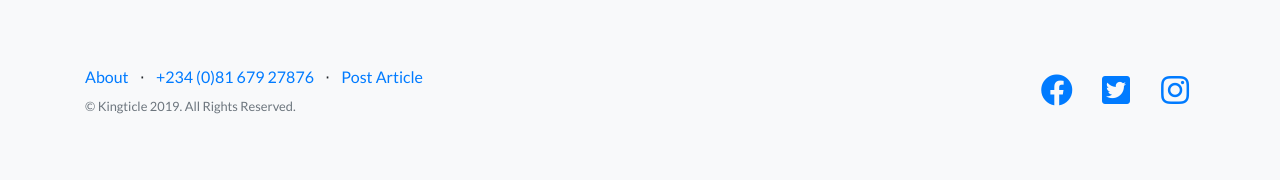
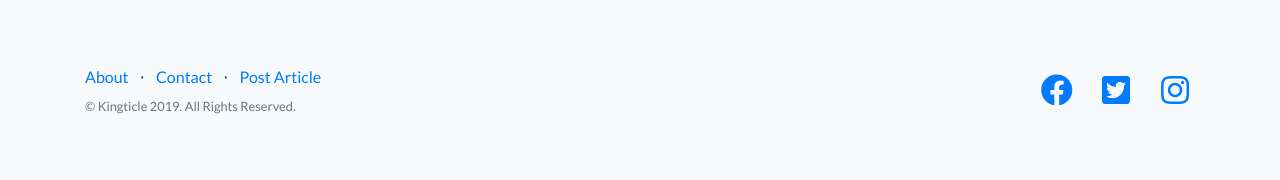
Before and after one commit to kingwisdom/kingticle, a PHP site: page / in a window 1280 px wide. Shown: the part 700-880 px from the top of the page. Run offline with PHP 8.4, Linux system fonts and the light colour scheme; some libraries are stand-ins or nearby versions.

Commit message:
Update index.php

```diff
--- a/index.php
+++ b/index.php
@@ -13,11 +13,11 @@
   <title>Kingticle - Home | Get Latest Articles Here</title>
 
   <!-- Bootstrap core CSS -->
-  <link href="vendor/bootstrap/css/bootstrap.min.css" rel="stylesheet">
+  <link href="./vendor/bootstrap/css/bootstrap.min.css" rel="stylesheet">
 
   <!-- Custom fonts for this template -->
-  <link href="vendor/fontawesome-free/css/all.min.css" rel="stylesheet">
-  <link href="vendor/simple-line-icons/css/simple-line-icons.css" rel="stylesheet" type="text/css">
+  <link href="./vendor/fontawesome-free/css/all.min.css" rel="stylesheet">
+  <link href="./vendor/simple-line-icons/css/simple-line-icons.css" rel="stylesheet" type="text/css">
   <link href="https://fonts.googleapis.com/css?family=Lato:300,400,700,300italic,400italic,700italic" rel="stylesheet" type="text/css">
 
   <!-- Custom styles for this template -->
@@ -95,7 +95,7 @@
             </li>
             <li class="list-inline-item">&sdot;</li>
             <li class="list-inline-item">
-              <a href="#">+234 (0)81 679 27876</a>
+              <a href="contact.php">Contact</a>
             </li>
 
             <li class="list-inline-item">&sdot;</li>
@@ -161,9 +161,10 @@
 
 </div>
   <!-- Bootstrap core JavaScript -->
-  <script src="vendor/jquery/jquery.min.js"></script>
-  <script src="vendor/bootstrap/js/bootstrap.bundle.min.js"></script>
+  <script src="./vendor/jquery/jquery.min.js"></script>
+  <script src="./vendor/bootstrap/js/bootstrap.bundle.min.js"></script>
   <script src="js/vue.js"></script>
+  <script src="https://cdnjs.cloudflare.com/ajax/libs/axios/0.19.0/axios.min.js"></script>
   <script src="js/axios.js"></script>
   <script src="js/app.js"></script>
 
```
